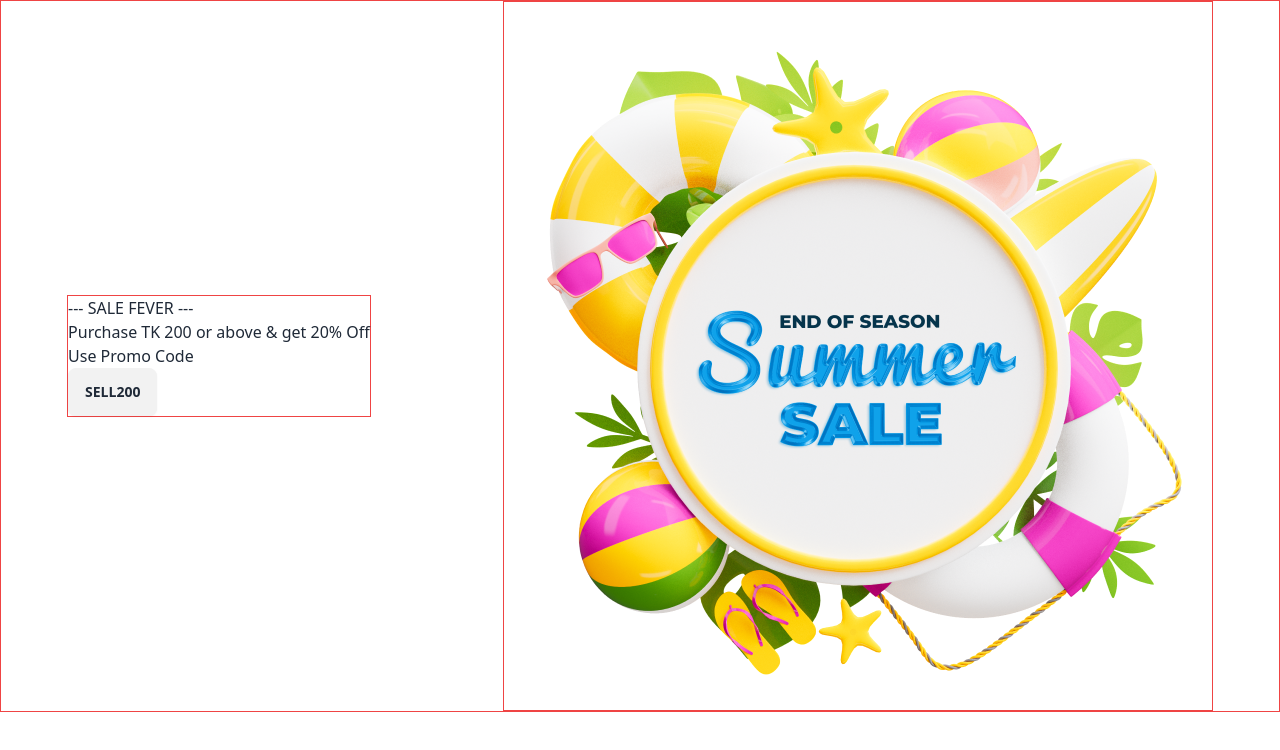
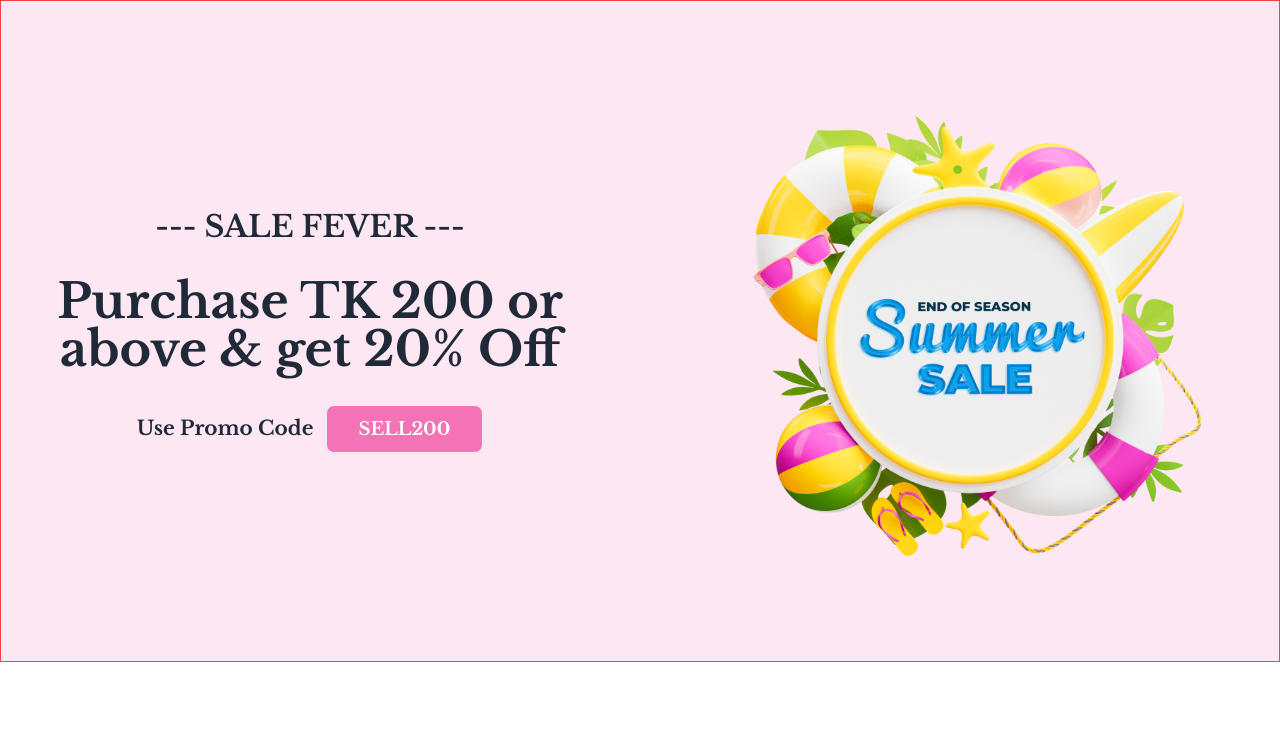
Before and after one commit to alifhossain07/summer-sale-javascript, a plain HTML site: page index.html in a window 1280 px wide. Drawn offline with nearby package versions, Linux system fonts and the light colour scheme.

Commit message:
Banner Design

```diff
--- a/index.html
+++ b/index.html
@@ -15,19 +15,19 @@
     <header>
         <!-- banner Section -->
         <section>
-            <div class="flex justify-around items-center mx-auto border border-red-500">
-                <div class="border border-red-500">
-                    <h4>--- SALE FEVER ---</h4>
-                    <h1>Purchase TK 200 or above & get <span>20% Off</span></h1>
-                    <h4>Use Promo Code</h4>
-                    <button class="btn">SELL200</button>
+            <div class=" flex justify-center gap-40 items-center mx-auto border border-red-500 bg-pink-100">
+                <div class="mt-20 mb-20 flex justify-center gap-40 items-center mx-auto ">
+                <div class=" text-center space-y-8">
+                    <h4 class="text-3xl font-semibold font-libreB ">--- SALE FEVER ---</h4>
+                    <h1 class="font-libreR text-5xl font-bold ">Purchase TK 200 or <br> above & get <span>20% Off</span></h1>
+                    <h4 class="inline mr-2 text-xl font-bold font-libreR">Use Promo Code</h4> <button class="btn bg-pink-400 px-8 text-white font-bold font-libreR text-lg">SELL200</button>
                 </div>
-                <div class="border border-red-500">
-                    <img src="images/Summer 1.png" alt="">
+                <div class="">
+                    <img src="images/Summer 1.png" alt="" class="h-[500px]">
 
                 </div>
             </div>
-
+            </div>
         </section>
     </header>
 
```
